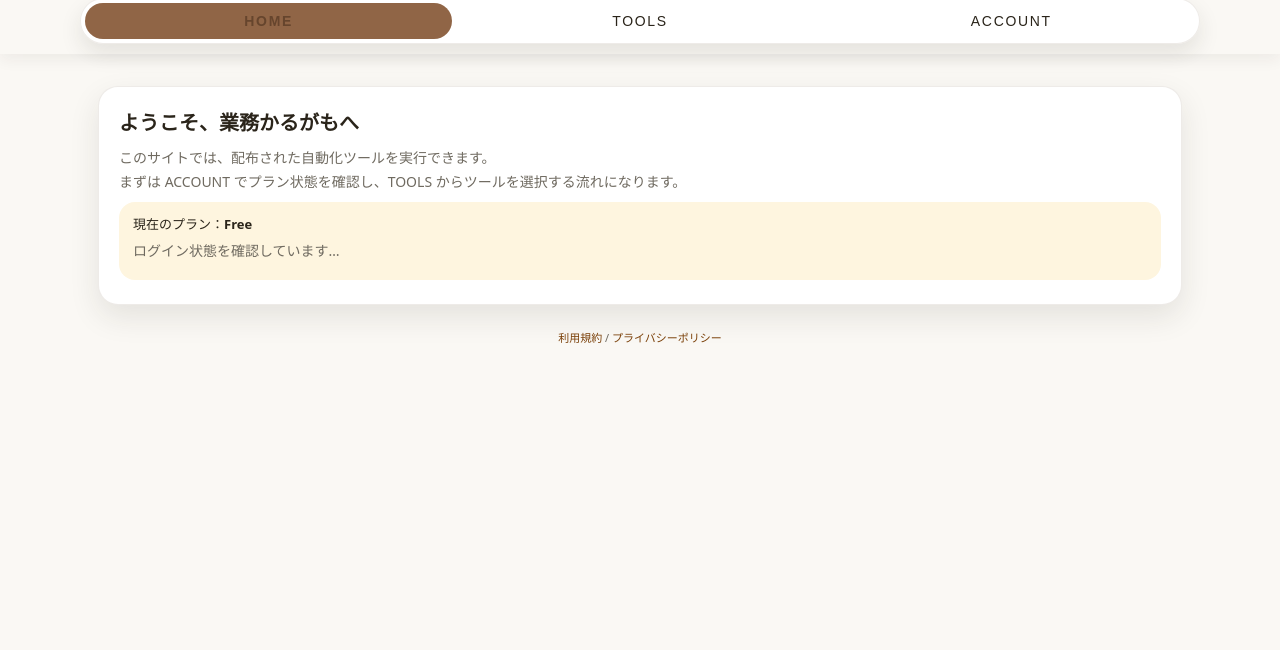
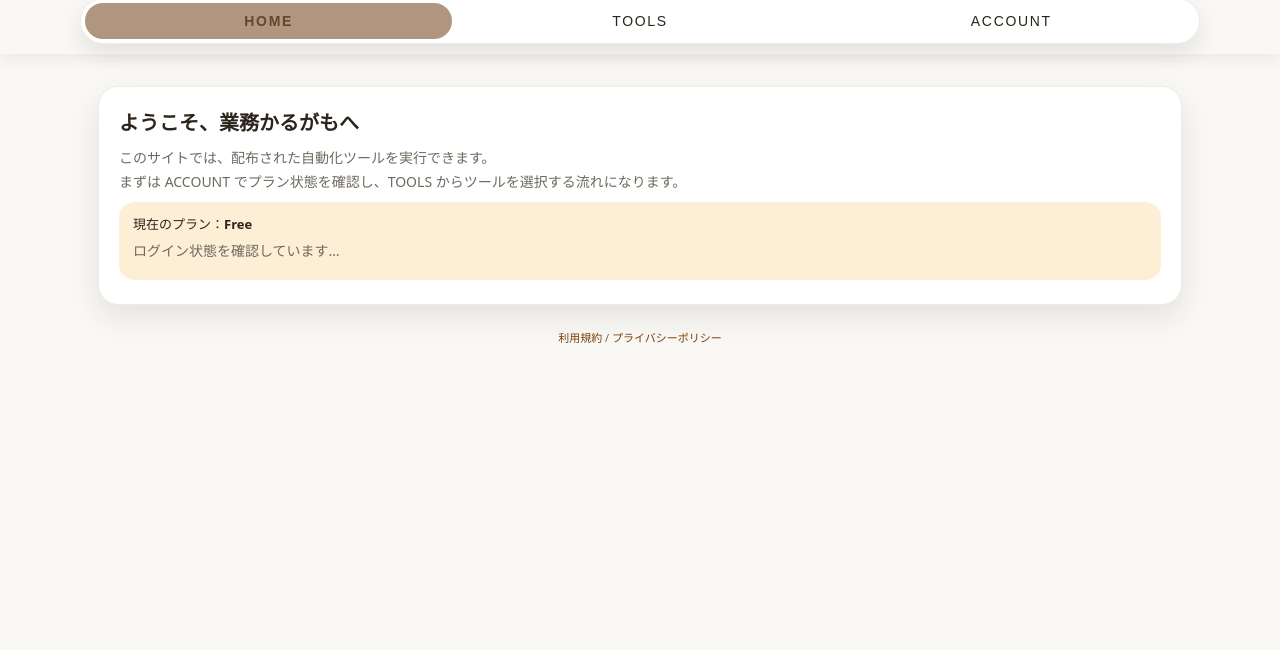
Before and after one commit to gyomu-karugamo/app.gyomu-karugamo.com, a plain HTML site: page app.html in a window 1280 px wide. Shown: the part 150-800 px from the top of the page. Drawn offline with nearby package versions, Linux system fonts and the light colour scheme; no server answers.

Commit message:
Update app.html

```diff
--- a/app.html
+++ b/app.html
@@ -35,10 +35,10 @@
       --brand-line:#f0d2ad;   /* 境界線 */
       --brand-link:#7a3f07;   /* ★追加：リンク色（未定義だったため） */
 
-      --tab-active-bg:#906546;
+      --tab-active-bg:#B0967E;
       --tab-active-text: #66452D;
 
-      --plan-bg:#FEF5DF;
+      --plan-bg:#FDEFD6;
       --plan-border:#66452D;
 
       /* ===== UI ===== */
```
